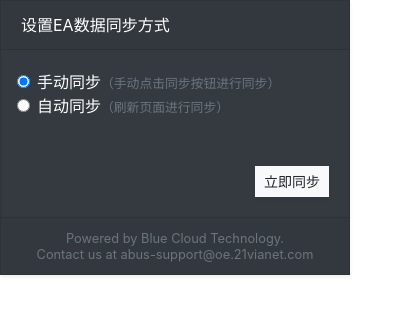
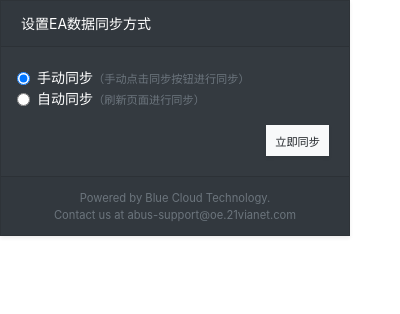
Before and after one commit to BCRDC/chrome-plugin, a browser extension: page extension/html/popup.html in a window 400 px wide. Drawn offline with Linux system fonts and the light colour scheme.

Commit message:
optimize ui

```diff
--- a/extension/html/popup.html
+++ b/extension/html/popup.html
@@ -11,7 +11,7 @@
 </head>
 
 <body>
-    <div class="card rounded-0 shadow-sm bg-dark text-white" style="width:350px;">
+    <div class="card rounded-0 shadow-sm bg-dark text-white" style="width:350px; font-size: 14px;">
         <div class="card-header">
             设置EA数据同步方式
         </div>
@@ -35,8 +35,10 @@
                     自动同步<small class="text-muted">（刷新页面进行同步）</small>
                 </label>
             </div>
-            <p class="card-text text-right pt-5">
-                <a href="#" class="btn btn-sm btn-light rounded-0 shadow-sm">立即同步</a>
+            <p class="card-text text-right pt-3">
+                <a href="javascript:;" class="btn btn-sm btn-light rounded-0 shadow-sm">
+                    <small>立即同步</small>
+                </a>
             </p>
 
         </div>
```
Also changed, not shown: extension/html/contentInform.html (+1 -6 lines).
